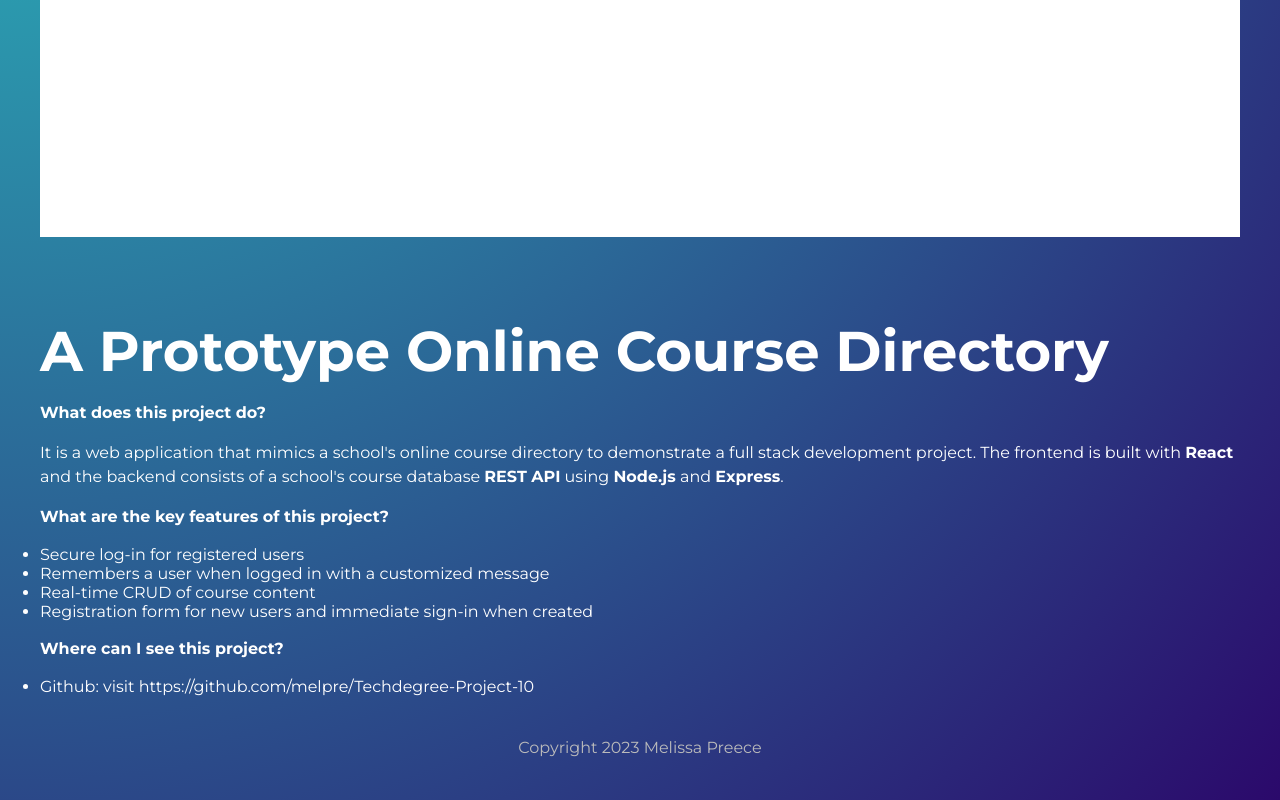
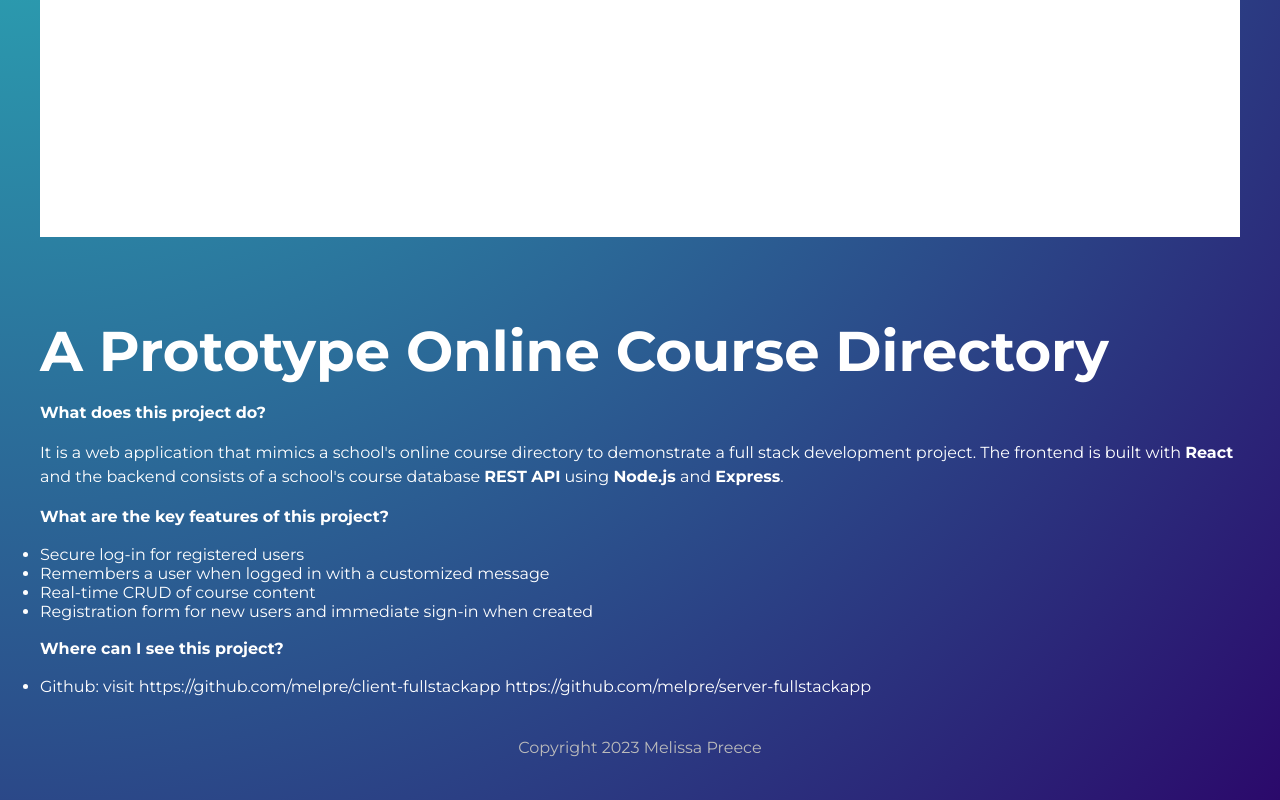
Before and after one commit to melpre/melpre-portfolio-v2, a Gatsby site: page /projects/course-directory in a window 1280 px wide. Shown: the part 722-1522 px from the top of the page. Built offline with nearby package versions, Linux system fonts and the light colour scheme; Gatsby itself is replaced by a stand-in of ours.

Commit message:
course-directory

```diff
--- a/src/projects/course-directory.md
+++ b/src/projects/course-directory.md
@@ -22,4 +22,5 @@ It is a web application that mimics a school's online course directory to demons
 - Registration form for new users and immediate sign-in when created
 
 **Where can I see this project?**
-- Github: visit https://github.com/melpre/Techdegree-Project-10
+- Github: visit https://github.com/melpre/client-fullstackapp
+                https://github.com/melpre/server-fullstackapp
```
